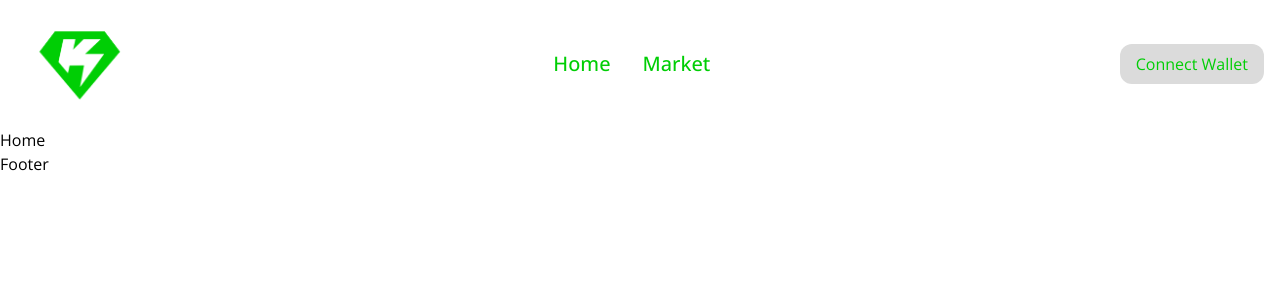
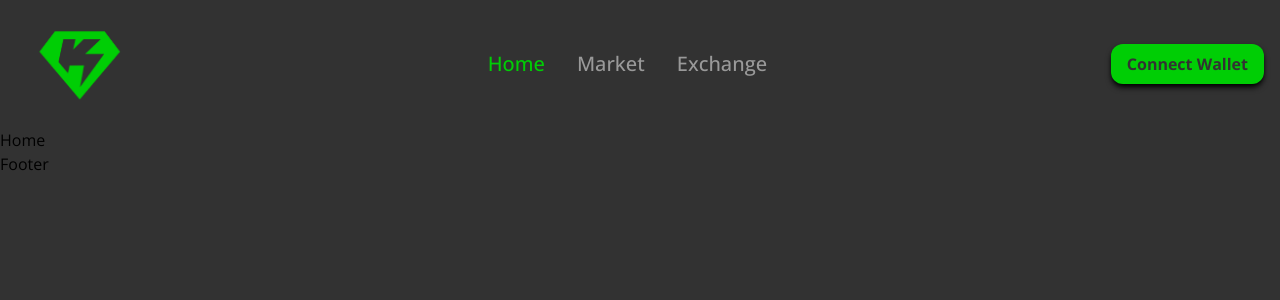
Before and after one commit to DeanShaked/Kryptonite, a React (Vite) app in the folder client/: page / in a window 1280 px wide. Shown: the top 300 px of the page. Built offline with nearby package versions, Linux system fonts and the light colour scheme.

Commit message:
added navbar styling and navigation, partially completed

```diff
--- a/client/src/App.jsx
+++ b/client/src/App.jsx
@@ -1,21 +1,21 @@
 // React Router Dom
-import { Routes, Route } from 'react-router-dom';
+import { Routes, Route } from "react-router-dom";
 
 // Screens
 import { Navbar, Footer } from "./components";
 import HomeScreen from "./containers/HomeScreen/HomeScreen";
 import MarketScreen from "./containers/MarketScreen/MarketScreen";
-import ExchangeScreen from './containers/ExchangeScreen/ExchangeScreen';
+import ExchangeScreen from "./containers/ExchangeScreen/ExchangeScreen";
 
 const App = () => {
   return (
-    <div>
-        <Navbar />
+    <div className="min-h-screen gradient-bg-welcome">
+      <Navbar />
       <main>
         <Routes>
-          <Route exact path={'/'} element={<HomeScreen />} />
-          <Route path={'/market'} element={<MarketScreen />} />
-          <Route path={'/exchange'} element={<ExchangeScreen />} />
+          <Route exact path={"/"} element={<HomeScreen />} />
+          <Route path={"/market"} element={<MarketScreen />} />
+          <Route path={"/exchange"} element={<ExchangeScreen />} />
         </Routes>
       </main>
       <Footer />
--- a/client/src/components/Navbar/Navbar.jsx
+++ b/client/src/components/Navbar/Navbar.jsx
@@ -1,28 +1,31 @@
+// App
 import React from "react";
 
+// Components & Assets
+import NavbarItem from "./NavbarItem";
+import { NavLink } from "react-router-dom";
+import logo from "../../../assets/images/logo.png";
 import { HiMenuAlt4 } from "react-icons/hi";
 import { AiOutlineClose } from "react-icons/ai";
 
-import logo from "../../../assets/images/logo.png";
-
-import NavbarItem from "./NavbarItem";
-
 // Fixture
-import { menu } from '../../fixture/navbar.json';
+import { menu } from "../../fixture/navbar.json";
 
 const Navbar = () => {
-  const createNav = menu.map(({ id, title, route }) => <NavbarItem key={id} title={title} />)
+  const createNav = menu.map(({ id, title, route }) => (
+    <NavbarItem key={id} title={title} route={route} />
+  ));
 
   return (
     <nav className="w-full items-center justify-between flex flex-row px-4">
       <div className="flex">
-        <img src={logo} alt="" className="w-32 cursor-pointer" />
+        <NavLink exact to={"/"}>
+          <img src={logo} className="w-32 cursor-pointer" />
+        </NavLink>
       </div>
-      <ul className="flex justify-center items-center">
-        {createNav}
-      </ul>
-      <div className="flex items-center bg-greyish rounded-xl py-4 h-10">
-        <h3 className="text-green px-4">Connect Wallet</h3>
+      <ul className="flex justify-center items-center">{createNav}</ul>
+      <div className="flex items-center rounded-xl py-4 h-10 bg-green shadow-md shadow-black hover:transition-opacity hover:duration-500 hover:opacity-70 ">
+        <button className="text-grey font-bold px-4 ">Connect Wallet</button>
       </div>
     </nav>
   );
--- a/client/src/components/Navbar/NavbarItem.jsx
+++ b/client/src/components/Navbar/NavbarItem.jsx
@@ -1,10 +1,18 @@
 import React from "react";
+import { NavLink } from "react-router-dom";
 
-const NavbarItem = ({ title }) => {
+const NavbarItem = ({ title, route }) => {
   return (
-    <li className="mx-4 cursor-pointer text-green font-medium text-xl">
-      {title}
-    </li>
+    <NavLink
+      to={route}
+      className={({ isActive }) =>
+        isActive
+          ? "font-bold text-green"
+          : "font-bold text-white hover:text-green opacity-50 hover:opacity-100 "
+      }
+    >
+      <li className="mx-4 cursor-pointer font-medium text-xl">{title}</li>
+    </NavLink>
   );
 };
 
--- a/client/src/fixture/navbar.json
+++ b/client/src/fixture/navbar.json
@@ -9,6 +9,11 @@
       "id": 2,
       "title": "Market",
       "route": "/market"
+    },
+    {
+      "id": 3,
+      "title": "Exchange",
+      "route": "/exchange"
     }
   ]
 }
--- a/client/src/index.css
+++ b/client/src/index.css
@@ -1,10 +1,10 @@
-@import url('https://fonts.googleapis.com/css2?family=Open+Sans:wght@300;400;500;600;700&display=swap');
+@import url("https://fonts.googleapis.com/css2?family=Open+Sans:wght@300;400;500;600;700&display=swap");
 
 * {
   padding: 0;
   margin: 0;
   box-sizing: border-box;
-  font-family: 'Open Sans', sans-serif;
+  font-family: "Open Sans", sans-serif;
 }
 
 ul {
@@ -18,11 +18,6 @@ body {
 
 .gradient-bg-welcome {
   background-color: #323232;
-  background-image: radial-gradient(
-    at 0% 0%,
-    hsla(253, 16%, 7%, 1) 0,
-    transparent 50%
-  );
 }
 
 .gradient-bg-services {
--- a/client/tailwind.config.js
+++ b/client/tailwind.config.js
@@ -13,6 +13,7 @@ module.exports = {
       regular: "#676D85",
       black: "#000000",
       cyan: "#34D9C5",
+      grey: "#323232",
       secondary: "unknown",
       warning: "#f03800",
       greyish: "#dbdbdb",
@@ -37,6 +38,7 @@ module.exports = {
       sans: ["Graphik", "sans-serif"],
       serif: ["Merriweather", "serif"],
     },
+
     extend: {},
   },
   plugins: [],
```
